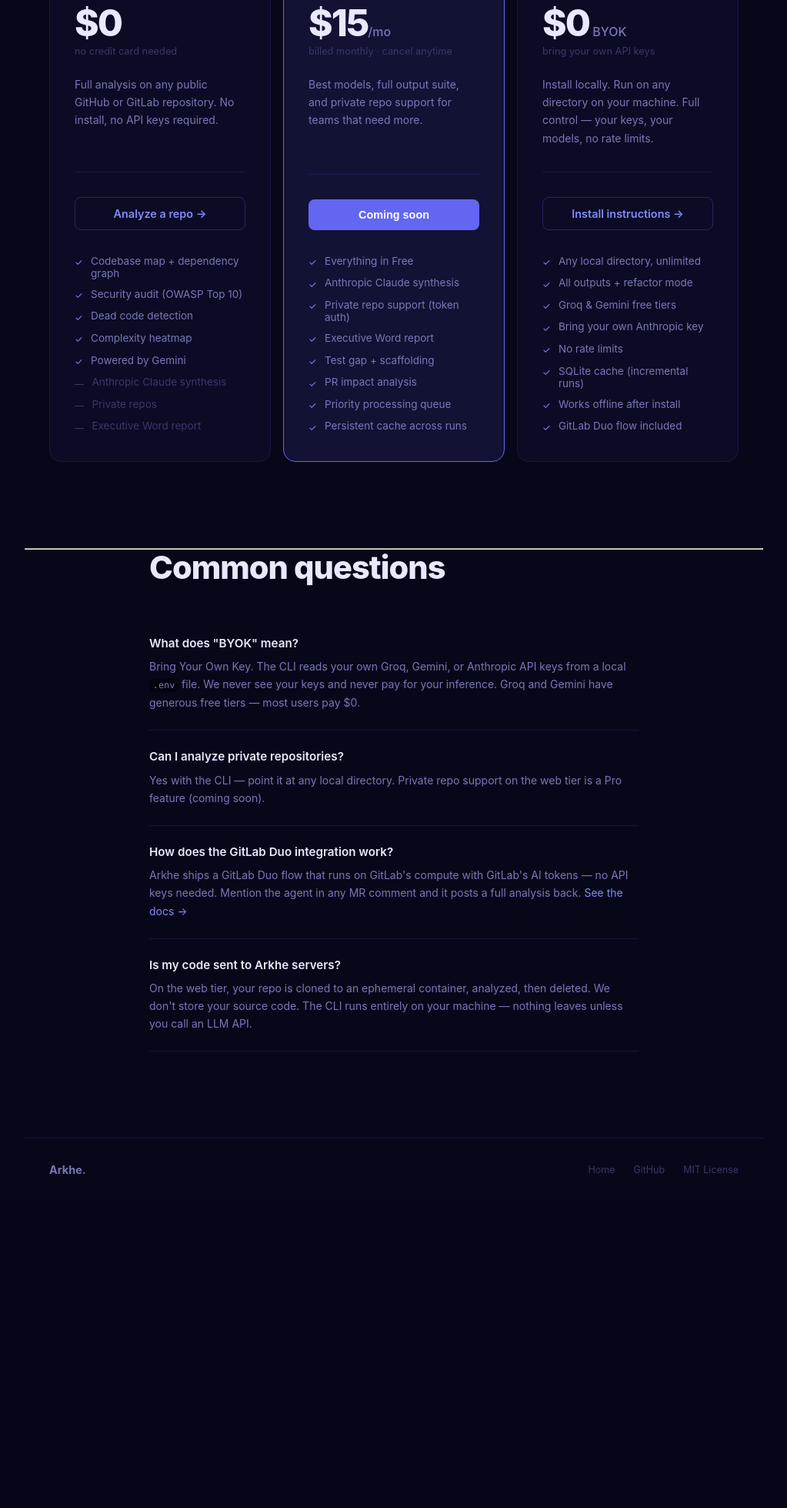
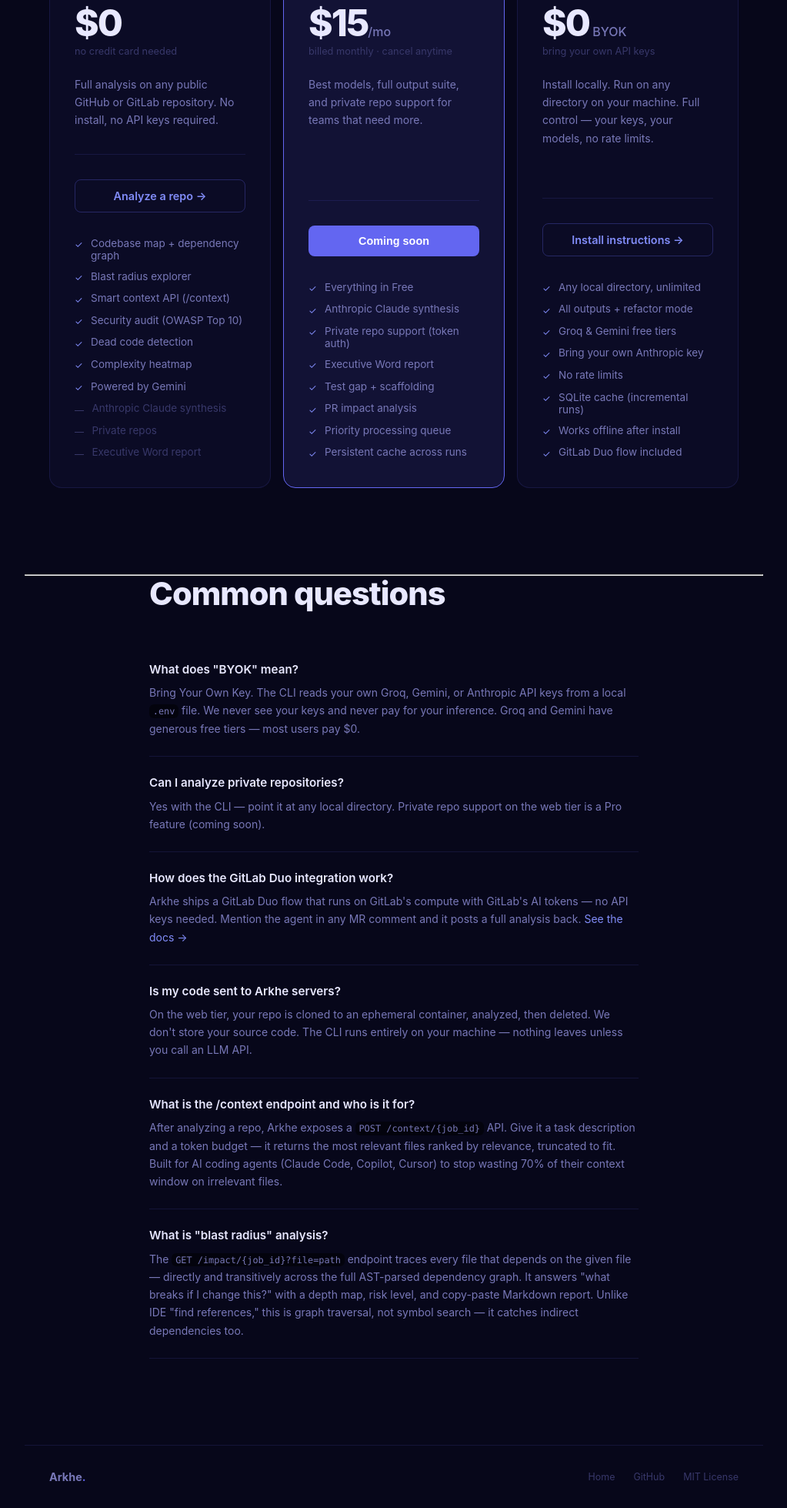
Before and after one commit to sync7319/Arkhe, a FastAPI app: page /pricing in a window 1280 px wide. Shown: the part 563-2522 px from the top of the page at 77% size, without its empty margins (128-1151 px from the left). Before the commit the page ends 2088 px from the top, so only its background shows below. Run offline with FastAPI, Linux system fonts and the light colour scheme.

Commit message:
feat: context API filters, GET endpoint, pricing/map viewer updates
- GET /context/{job_id} endpoint (query params: task, budget, exts, path)
- POST /context/{job_id} now supports exts and path filters:
  - exts: filter by file extension(s), e.g. ".py" or ".py,.ts"
  - path: filter by path prefix, e.g. "agents/" or "src/components"
- Import-chain boost refactored: single graph load, clean variable names
- context.html UI: extension and path filter inputs added to controls row
- map_viewer.html toolbar: added Blast Radius + Context Picker links
- pricing.html: new features in tier cards + 2 new FAQ entries
- gitignore: added server/results/, server/server.log, server/error.log
- 45 tests total, all passing, no deprecation warnings

Co-Authored-By: Claude Sonnet 4.6 <noreply@anthropic.com>

```diff
--- a/server/app.py
+++ b/server/app.py
@@ -365,6 +365,16 @@ async def context_query(job_id: str, request: Request):
     body   = await request.json()
     task   = (body.get("task") or "").strip().lower()
     budget = int(body.get("budget") or 8000)
+    # Optional: filter by file extension(s), e.g. ["py", ".py"] or ".py,.ts"
+    exts_raw = body.get("exts") or body.get("extensions") or ""
+    if isinstance(exts_raw, list):
+        filter_exts = {("." + e.lstrip(".").lower()) for e in exts_raw if e}
+    elif exts_raw:
+        filter_exts = {("." + e.strip().lstrip(".").lower()) for e in str(exts_raw).split(",") if e.strip()}
+    else:
+        filter_exts = set()
+    # Optional: filter by path prefix, e.g. "agents/" or "src/components"
+    path_prefix = (body.get("path") or "").strip().rstrip("/")
 
     job_dir  = RESULTS_DIR / job_id
     ctx_path = job_dir / "CONTEXT_INDEX.json"
@@ -375,6 +385,12 @@ async def context_query(job_id: str, request: Request):
 
     ctx   = json.loads(ctx_path.read_text())
     files = ctx["files"]
+
+    # Apply extension and path filters
+    if filter_exts:
+        files = [f for f in files if any(f["path"].lower().endswith(e) for e in filter_exts)]
+    if path_prefix:
+        files = [f for f in files if f["path"].startswith(path_prefix)]
 
     # Load graph once; used for both centrality and import-chain boost
     graph_data: dict = {}
@@ -471,6 +487,24 @@ async def context_query(job_id: str, request: Request):
         "tokens_estimated": min(tokens_used, budget),
         "results":         selected,
     })
+
+
+@app.get("/context/{job_id}", response_class=JSONResponse)
+async def context_query_get(
+    job_id: str,
+    task: str = "",
+    budget: int = 8000,
+    exts: str = "",
+    path: str = "",
+    request: Request = None,
+):
+    """GET version of context query — same logic, accepts query params instead of JSON body.
+    Usage: GET /context/{job_id}?task=fix+auth+bug&budget=16000&exts=.py,.ts&path=agents/
+    """
+    class _FakeRequest:
+        async def json(self_):
+            return {"task": task, "budget": budget, "exts": exts, "path": path}
+    return await context_query(job_id, _FakeRequest())
 
 
 @app.get("/context/{job_id}/view", response_class=HTMLResponse)
--- a/server/templates/map_viewer.html
+++ b/server/templates/map_viewer.html
@@ -92,6 +92,8 @@
     <span class="viewer-title">Dependency Map</span>
     <div class="viewer-meta">{{ job_url }}</div>
     <div class="viewer-actions">
+      <a href="/impact/{{ job_id }}/view">💥 Blast Radius</a>
+      <a href="/context/{{ job_id }}/view">🎯 Context</a>
       <a href="/results/{{ job_id }}/DEPENDENCY_MAP.html" download>Download</a>
       <button class="theme-toggle" id="theme-toggle" style="border-radius:6px;padding:0.3rem 0.75rem;">
         <span class="t-icon" id="t-icon">☀️</span>
--- a/server/templates/pricing.html
+++ b/server/templates/pricing.html
@@ -229,6 +229,8 @@
       </div>
       <ul class="tier-features">
         <li><span class="check">✓</span> Codebase map + dependency graph</li>
+        <li><span class="check">✓</span> Blast radius explorer</li>
+        <li><span class="check">✓</span> Smart context API (/context)</li>
         <li><span class="check">✓</span> Security audit (OWASP Top 10)</li>
         <li><span class="check">✓</span> Dead code detection</li>
         <li><span class="check">✓</span> Complexity heatmap</li>
@@ -312,6 +314,14 @@
     <div class="faq-q">Is my code sent to Arkhe servers?</div>
     <div class="faq-a">On the web tier, your repo is cloned to an ephemeral container, analyzed, then deleted. We don't store your source code. The CLI runs entirely on your machine — nothing leaves unless you call an LLM API.</div>
   </div>
+  <div class="faq-item">
+    <div class="faq-q">What is the /context endpoint and who is it for?</div>
+    <div class="faq-a">After analyzing a repo, Arkhe exposes a <code>POST /context/{job_id}</code> API. Give it a task description and a token budget — it returns the most relevant files ranked by relevance, truncated to fit. Built for AI coding agents (Claude Code, Copilot, Cursor) to stop wasting 70% of their context window on irrelevant files.</div>
+  </div>
+  <div class="faq-item">
+    <div class="faq-q">What is "blast radius" analysis?</div>
+    <div class="faq-a">The <code>GET /impact/{job_id}?file=path</code> endpoint traces every file that depends on the given file — directly and transitively across the full AST-parsed dependency graph. It answers "what breaks if I change this?" with a depth map, risk level, and copy-paste Markdown report. Unlike IDE "find references," this is graph traversal, not symbol search — it catches indirect dependencies too.</div>
+  </div>
 </div>
 
 <footer class="ark-footer">
```
Also changed, not shown: server/templates/context.html (+20 -2 lines), tests/test_api_endpoints.py (+64 -0 lines), 1 other file.
